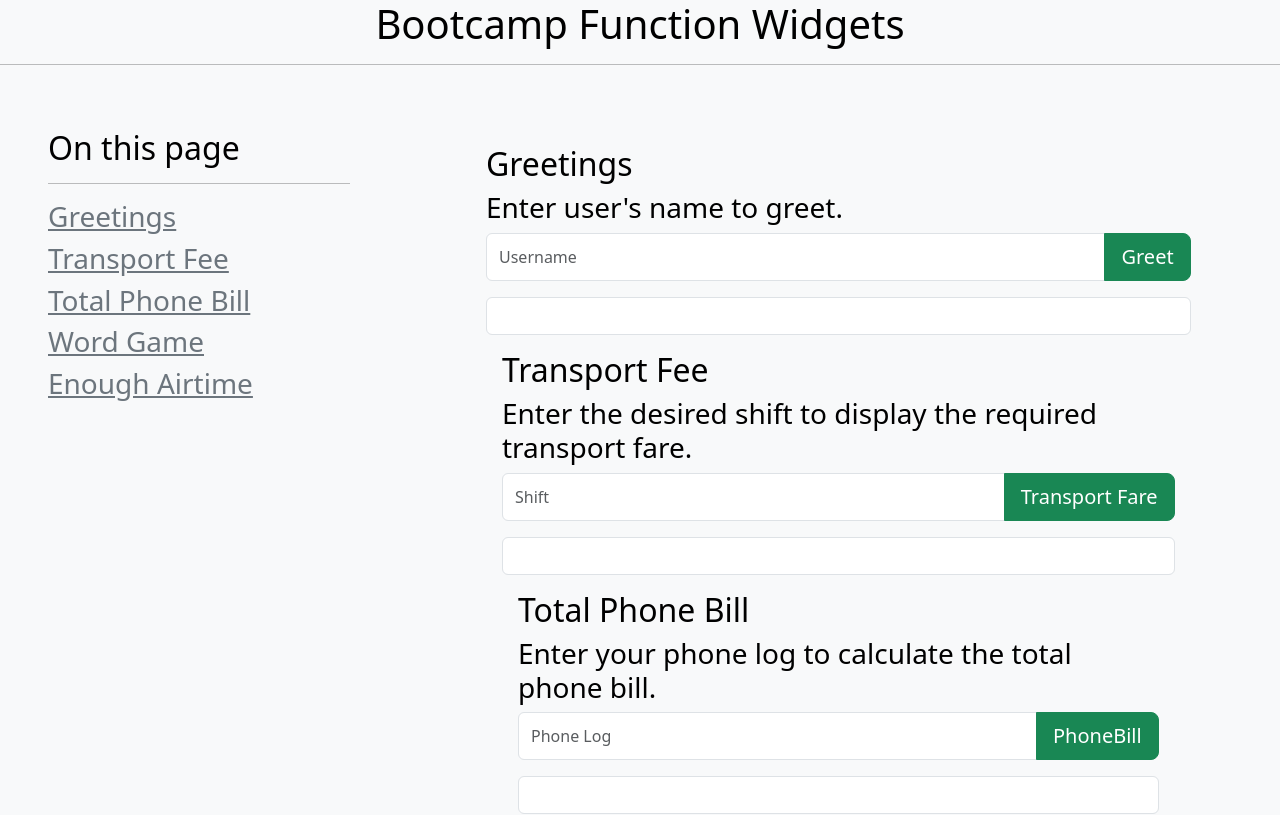
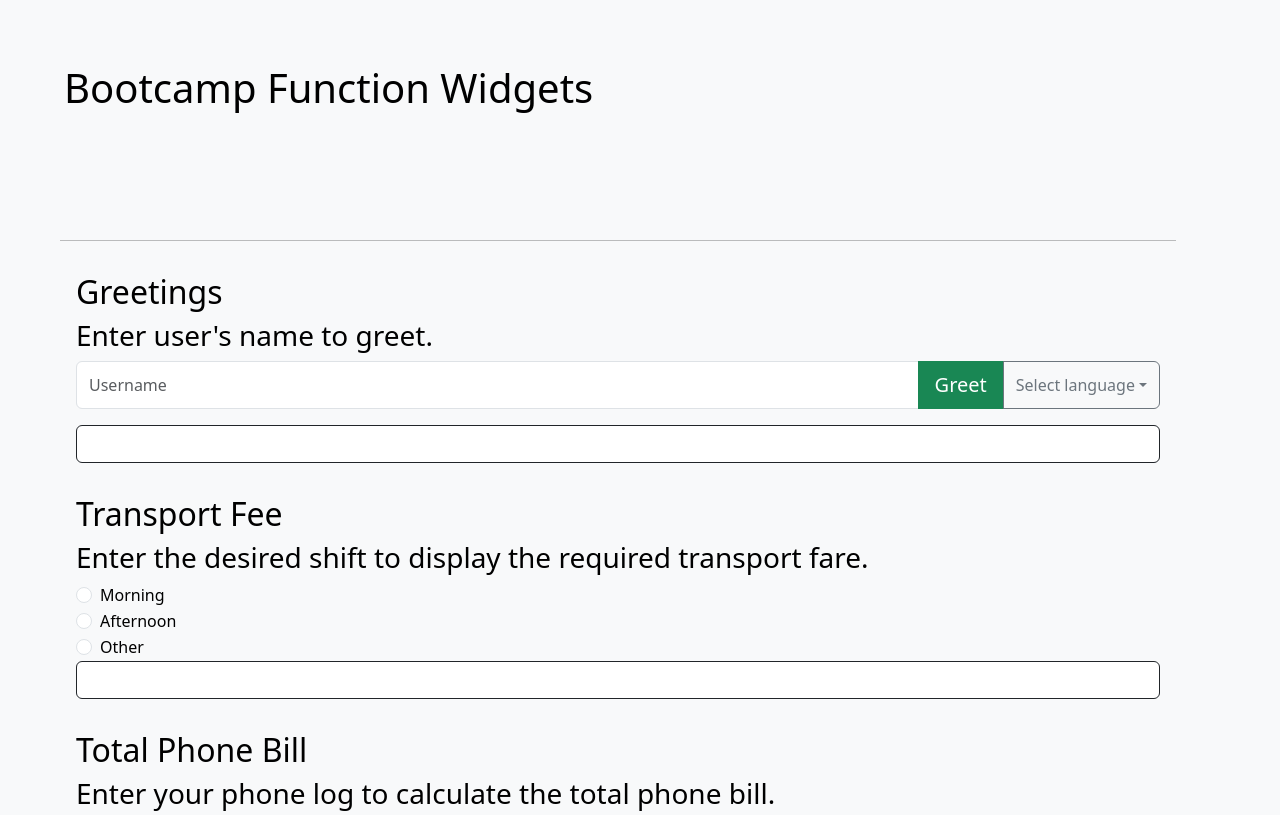
Before and after one commit to AmoMonnanyana/alpinejs-bootcamp-widgets, a plain HTML site: page index.html in a window 1280 px wide. Shown: the top 815 px of the page. Drawn offline with nearby package versions, Linux system fonts and the light colour scheme.

Commit message:
changes made

```diff
--- a/greet.js
+++ b/greet.js
@@ -1,3 +1,3 @@
 function greet(name){
-    return "Hello, " + name;
+    return "Hello, " + name
     }
--- a/index.html
+++ b/index.html
@@ -10,21 +10,10 @@
 <body class="text-bg-light">
     <script src="https://cdn.jsdelivr.net/npm/@popperjs/core@2.11.8/dist/umd/popper.min.js" integrity="sha384-I7E8VVD/ismYTF4hNIPjVp/Zjvgyol6VFvRkX/vR+Vc4jQkC+hVqc2pM8ODewa9r" crossorigin="anonymous"></script>
     <script src="https://cdn.jsdelivr.net/npm/bootstrap@5.3.0/dist/js/bootstrap.min.js" integrity="sha384-fbbOQedDUMZZ5KreZpsbe1LCZPVmfTnH7ois6mU1QK+m14rQ1l2bGBq41eYeM/fS" crossorigin="anonymous"></script>
-    <h1 class="text-center">Bootcamp Function Widgets</h1>
-    <hr>
-    <div class="row">
-        <div class="container col-3 m-5 d-inline-block">
-        <h2>On this page</h2>
-        <hr>
-        <a href="#greeting" class="link-secondary"><h3>Greetings</h3></a>
-        <a href="#trans" class="link-secondary"><h3>Transport Fee</h3></a>
-        <a href="#bills" class="link-secondary"><h3>Total Phone Bill</h3></a>
-        <a href="#game" class="link-secondary"><h3>Word Game</h3></a>
-        <a href="#air" class="link-secondary"><h3>Enough Airtime</h3></a>
-        </div>
+    <h1 class="m-5 p-3">Bootcamp Function Widgets</h1>
 
 
-        <div class="container col-7 m-5 d-inline-block" x-data="{
+        <div class="container m-5 d-inline-block" x-data="{
         user: '',
         greetings: '',
         shift: '',
@@ -40,32 +29,76 @@
         balance: '',
         }"
         >
+        <hr>
         <div class="p-3 start-0">
         <h2 id="greeting">Greetings</h2>
         <h3>Enter user's name to greet.</h3>
         <script src="greet.js"></script>
+
+            <div x-model></div>
         <div class="input-group mb-3">
-        <input type="text" x-model="user" :placeholder="'Username'" class="form-control">
-        <button id="button-addon1" class="btn btn-success btn-lg" x-on:click="greetings=greet(user); setTimeout(function() {
-            greetings= '';
-            user= '';
-            console.log('clear')
-        }, 5000)">Greet</button> </div>
-        <input type="text" x-model="greetings" class="form-control">
+            <input type="text" class="form-control"  x-model="user" :placeholder="'Username'" aria-label="Text input with dropdown button">
+            <button id="button-addon1" class="btn btn-success btn-lg" x-on:click="greetings=greet(user)">Greet</button>
+            <button class="btn btn-outline-secondary dropdown-toggle" type="button" data-bs-toggle="dropdown" aria-expanded="false">Select language</button>
+            <ul class="dropdown-menu dropdown-menu-end">
+              <li><button class="dropdown-item" x-on:click="greetings= 'Molo, ' + user; setTimeout(function() {
+                greetings= '';
+                user= '';
+                console.log('clear')
+            }, 5000)">Xhosa</button></li>
+              <li><button class="dropdown-item" x-on:click="greetings = 'Dumela, ' + user; setTimeout(function() {
+                greetings= '';
+                user= '';
+                console.log('clear')
+            }, 5000)">Setswana</button></li>
+              <li><button class="dropdown-item" x-on:click="greetings = 'Sawubona, ' + user; setTimeout(function() {
+                greetings= '';
+                user= '';
+                console.log('clear')
+            }, 5000)">Zulu</button></li>
+              <li><button class="dropdown-item" x-on:click="greetings = 'Hallo, ' + user; setTimeout(function() {
+                greetings= '';
+                user= '';
+                console.log('clear')
+            }, 5000)">Afrikaans</button></li>
+            </ul>
+          </div>
+
+        <input type="text" x-model="greetings" class="form-control border-dark">
+        </div>
 
         <div class="p-3 start-0">
         <h2 id="trans">Transport Fee</h2>
         <h3>Enter the desired shift to display the required transport fare.</h3>
         <script src="transportationFee.js"></script>
-        <div class="input-group mb-3">
-            <input type="text" x-model="shift" :placeholder="'Shift'" class="form-control">
-            <button id="button-addon1" class="btn btn-success btn-lg" x-on:click="transport=transportFee(shift); setTimeout(function() {
+        <div class="form-check">
+            <input type="radio" name="shifts" class="form-check-input" id="morning" x-on:click="transport=transportFee('morning'); setTimeout(function() {
                 shift= '';
                 transport= '';
                 console.log('clear')
-            }, 5000)">Transport Fare</button></div>
-        <input type="text" x-model="transport" class="form-control">
+            }, 5000)">
+            <label class="form-check-label" for="morning">Morning</label>
+        </div>
 
+        <div class="form-check">
+            <input type="radio" name= "shifts" class="form-check-input" id="afternoon" x-on:click="transport=transportFee('afternoon'); setTimeout(function() {
+                shift= '';
+                transport= '';
+                console.log('clear')
+            }, 5000)">
+            <label class="form-check-label" for="afternoon">Afternoon</label>
+        </div>
+
+        <div class="form-check">
+            <input type="radio" name= "shifts" class="form-check-input" id="other" x-on:click="transport=transportFee('other'); setTimeout(function() {
+                shift= '';
+                transport= '';
+                console.log('clear')
+            }, 5000)">
+            <label class="form-check-label" for="other">Other</label>
+        </div>
+        <input type="text" x-model="transport" class="form-control border-dark">
+        </div>
 
         <div class="p-3">
         <h2 id="bills">Total Phone Bill</h2>
@@ -78,9 +111,8 @@
             bill= '';
             console.log('clear')
         }, 5000)">PhoneBill</button></div>
-        <input type="text" x-model="bill" class="form-control">
-
-
+        <input type="text" x-model="bill" class="form-control border-dark">
+        </div>
 
         <div class="p-3">
         <h2 id="game">Word Game</h2>
@@ -97,13 +129,14 @@
         }, 5000)">Play</button></div>
 
         <div class="input-group mb-3">
-             <span class="input-group-text">Longest Word</span><input type="text" x-model="longWord" class="form-control"></div>
+             <span class="input-group-text">Longest Word</span><input type="text" x-model="longWord" class="form-control border-dark">
         </div>
         <div class="input-group mb-3">
-            <span class="input-group-text">Shortest word</span><input type="text" x-model="shortWord" class="form-control"></div>
+            <span class="input-group-text">Shortest word</span><input type="text" x-model="shortWord" class="form-control border-dark">
         </div>
         <div class="input-group mb-3">
-        <span class="input-group-text">Total Word length</span><input type="text" x-model="wordLength" class="form-control"></div>
+        <span class="input-group-text">Total Word length</span><input type="text" x-model="wordLength" class="form-control border-dark">
+        </div>
         </div>
 
         <div class="p-3">
@@ -120,11 +153,11 @@
             console.log('clear')
         }, 5000)"> Check Balance</button>
         </div>
-        <input type="text" x-model="balance" class="form-control">
+        <input type="text" x-model="balance" class="form-control border-dark">
+        </div>
 
-        </div>
-    </div>
 <hr>
+</div>
 
 </body>
 </html>
```
